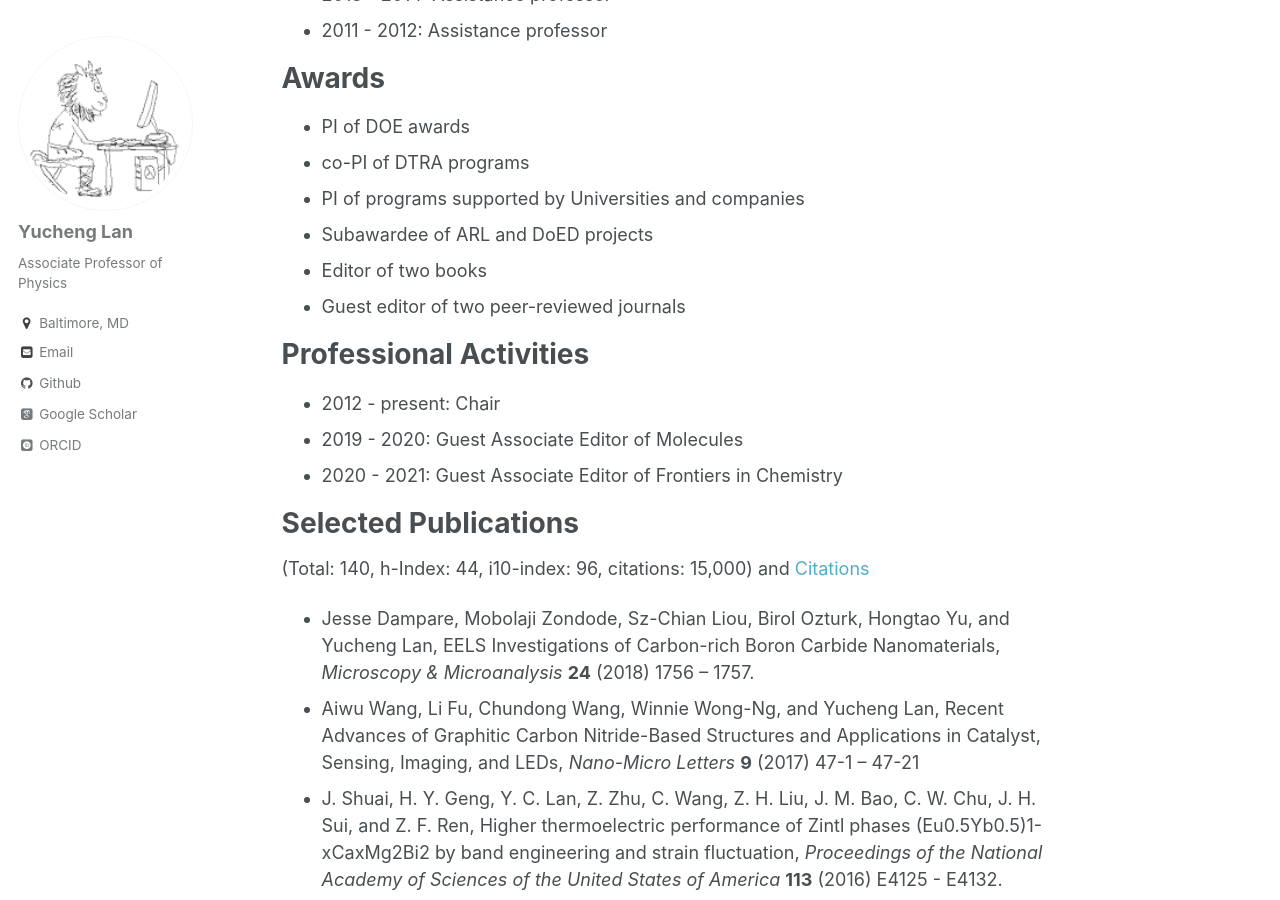
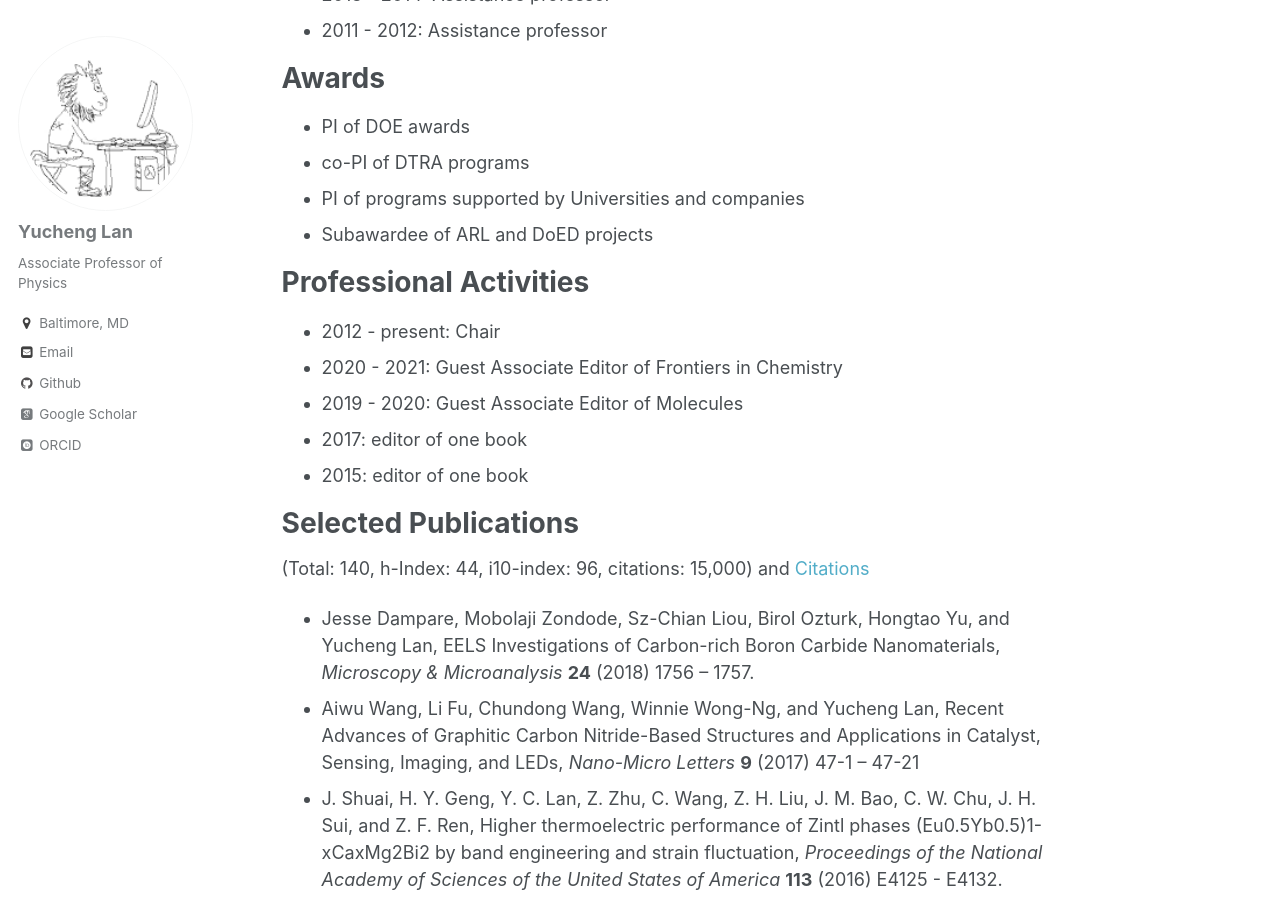
Before and after one commit to yuchenglan/LanGroup, a Jekyll site: the page built from _pages/cv.md, in a window 1280 px wide and 900 px high, scrolled down 946 px. Built offline with Jekyll 4.4.1, drawn with Linux system fonts in a browser that asks for light colours; some web fonts are replaced; our own code applies the rules of GitHub Pages for plain Markdown files.

Commit message:
Update cv.md

```diff
--- a/_pages/cv.md
+++ b/_pages/cv.md
@@ -30,14 +30,14 @@ Awards
 * co-PI of DTRA programs
 * PI of programs supported by Universities and companies
 * Subawardee of ARL and DoED projects
-* Editor of two books
-* Guest editor of two peer-reviewed journals
 
 Professional Activities
 ======
 * 2012 - present: Chair
+* 2020 - 2021: Guest Associate Editor of Frontiers in Chemistry
 * 2019 - 2020: Guest Associate Editor of Molecules
-* 2020 - 2021: Guest Associate Editor of Frontiers in Chemistry
+* 2017: editor of one book
+* 2015: editor of one book
 
 Selected Publications
 ======
```
